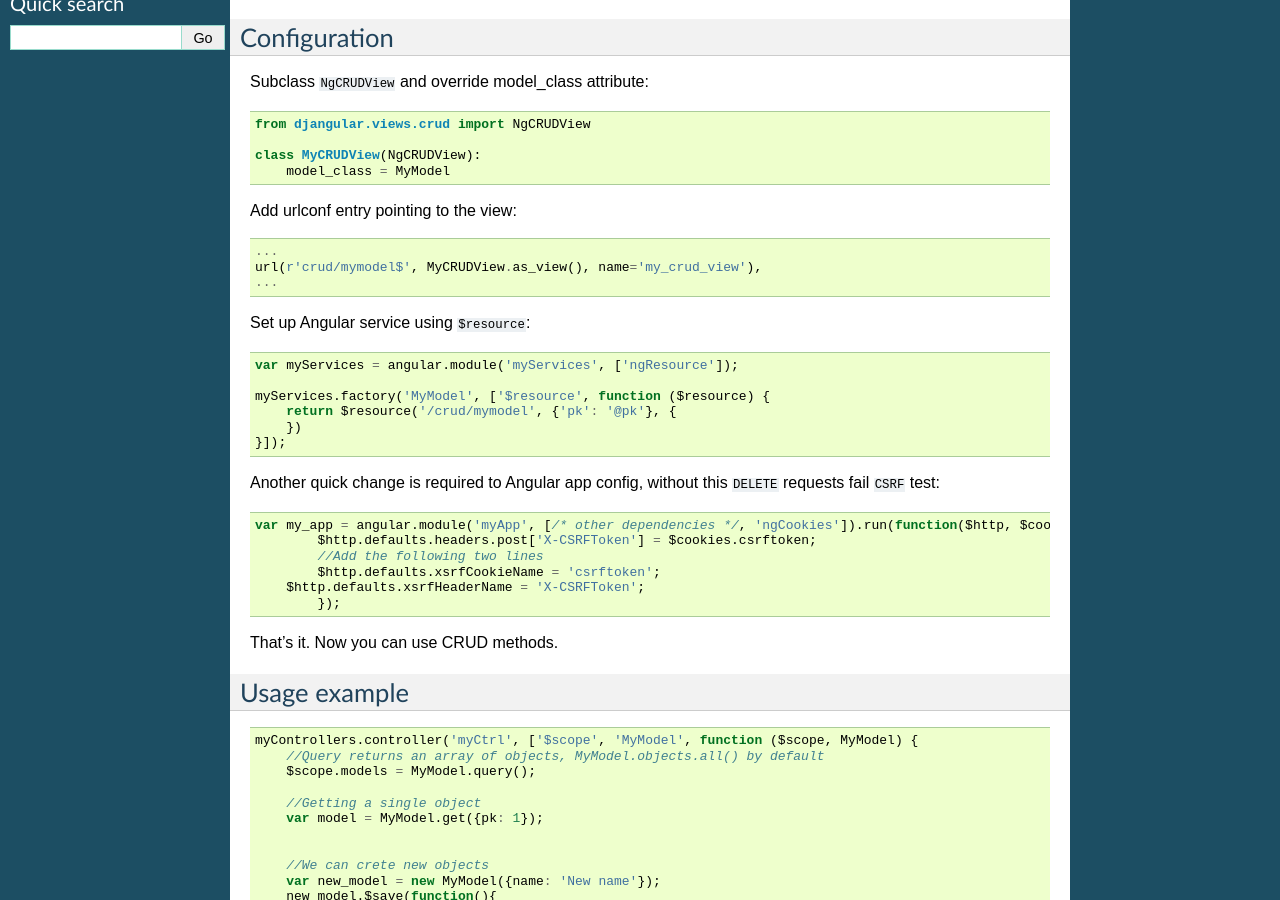
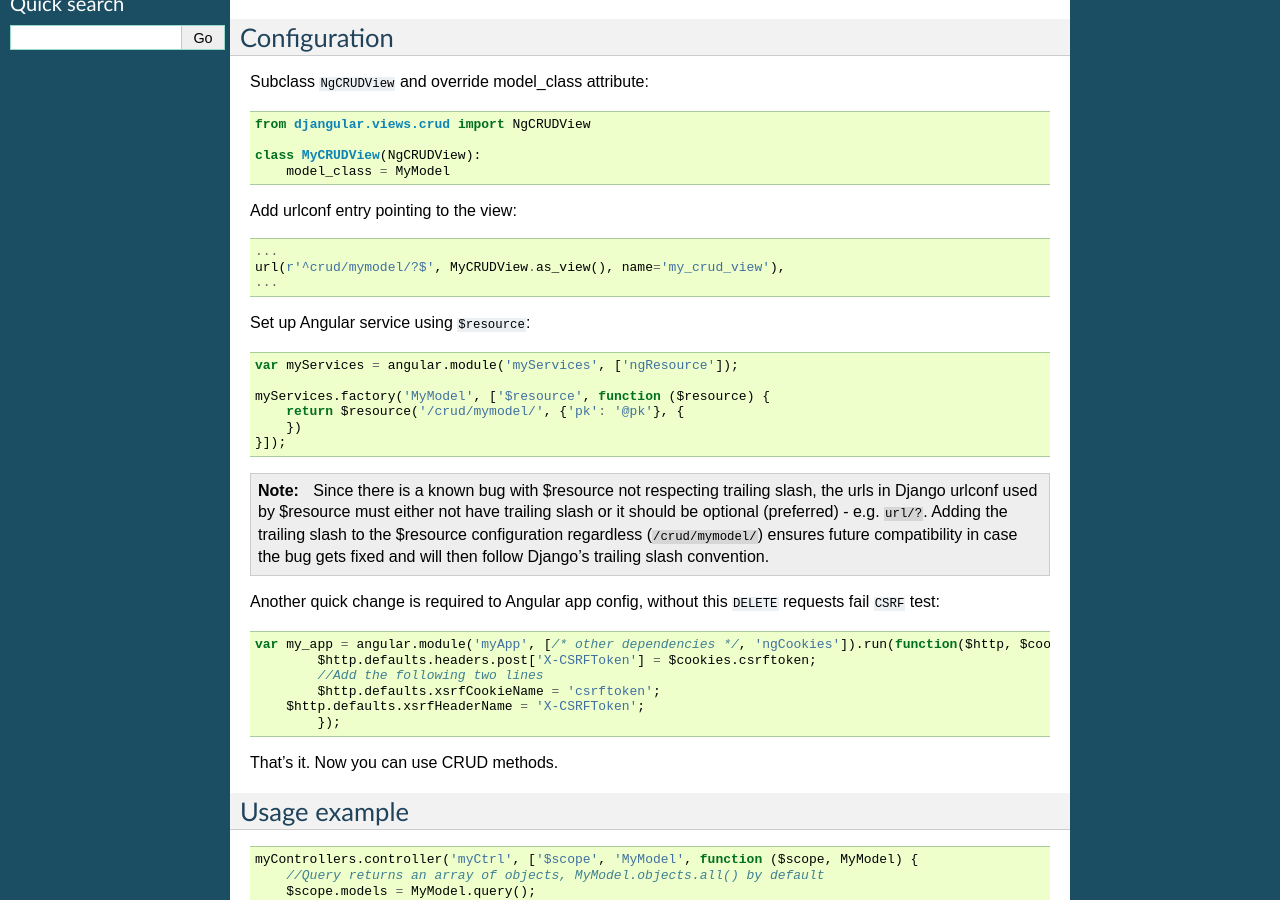
Before and after one commit to jrief/django-angular, a Sphinx documentation site: the page built from docs/basic-crud-operations.rst, in a window 1280 px wide and 900 px high, scrolled down 355 px. Built offline with Sphinx 7.4.7, drawn with Linux system fonts in a browser that asks for light colours.

Commit message:
CRUD view docs, added trailing slash bug explanation

```diff
--- a/docs/basic-crud-operations.rst
+++ b/docs/basic-crud-operations.rst
@@ -32,9 +32,8 @@
 Add urlconf entry pointing to the view::
 
    ...
-   url(r'crud/mymodel$', MyCRUDView.as_view(), name='my_crud_view'),
+   url(r'^crud/mymodel/?$', MyCRUDView.as_view(), name='my_crud_view'),
    ...
-
 Set up Angular service using ``$resource``:
 
 .. code-block:: javascript
@@ -42,9 +41,14 @@
     var myServices = angular.module('myServices', ['ngResource']);
 
     myServices.factory('MyModel', ['$resource', function ($resource) {
-        return $resource('/crud/mymodel', {'pk': '@pk'}, {
+        return $resource('/crud/mymodel/', {'pk': '@pk'}, {
         })
     }]);
+.. note:: Since there is a known bug with $resource not respecting trailing slash, the urls in Django urlconf used by $resource
+          must either not have trailing slash or it should be optional (preferred) - e.g. ``url/?``. Adding the trailing slash
+          to the $resource configuration regardless (``/crud/mymodel/``) ensures future compatibility in case the bug gets fixed and
+          will then follow Django's trailing slash convention.
+
 Another quick change is required to Angular app config, without this ``DELETE`` requests fail ``CSRF`` test:
 
 .. code-block:: javascript
```
